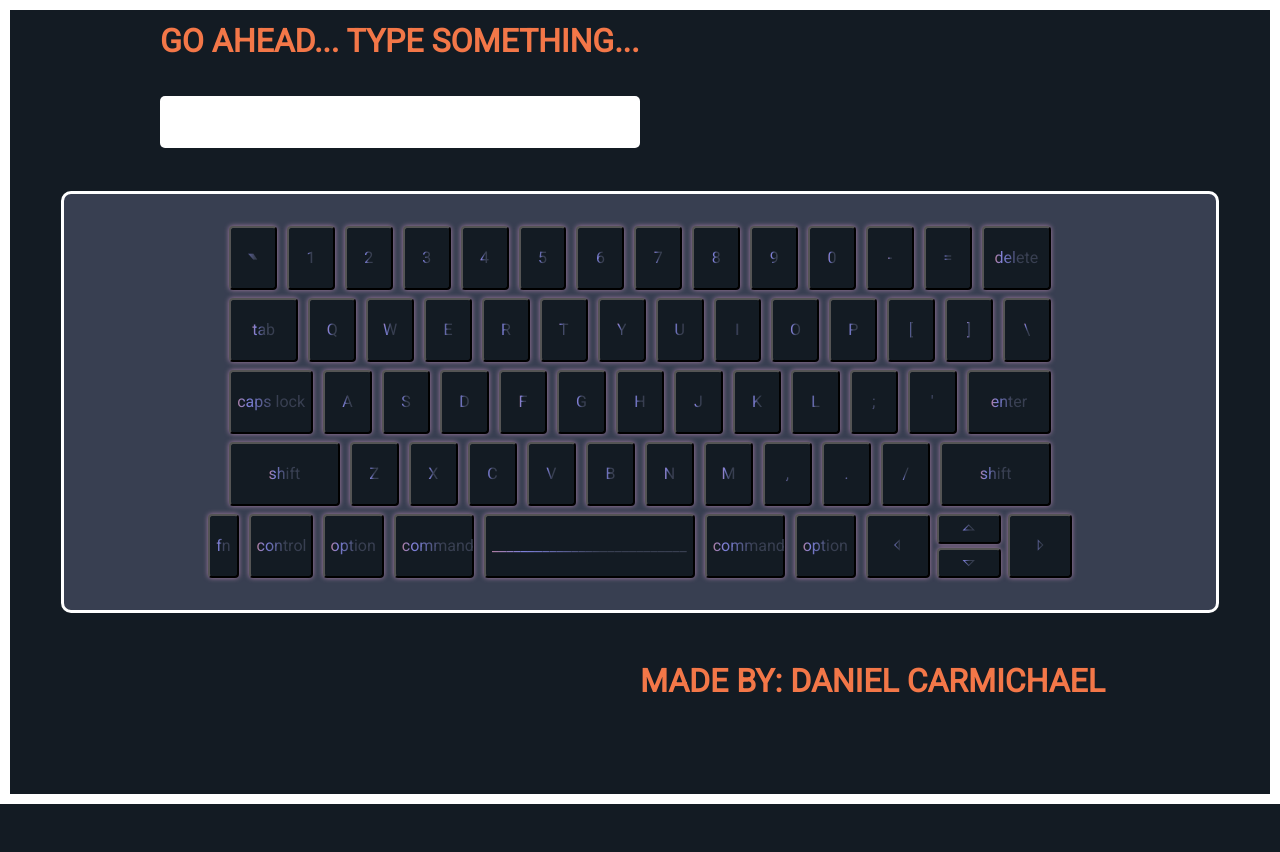
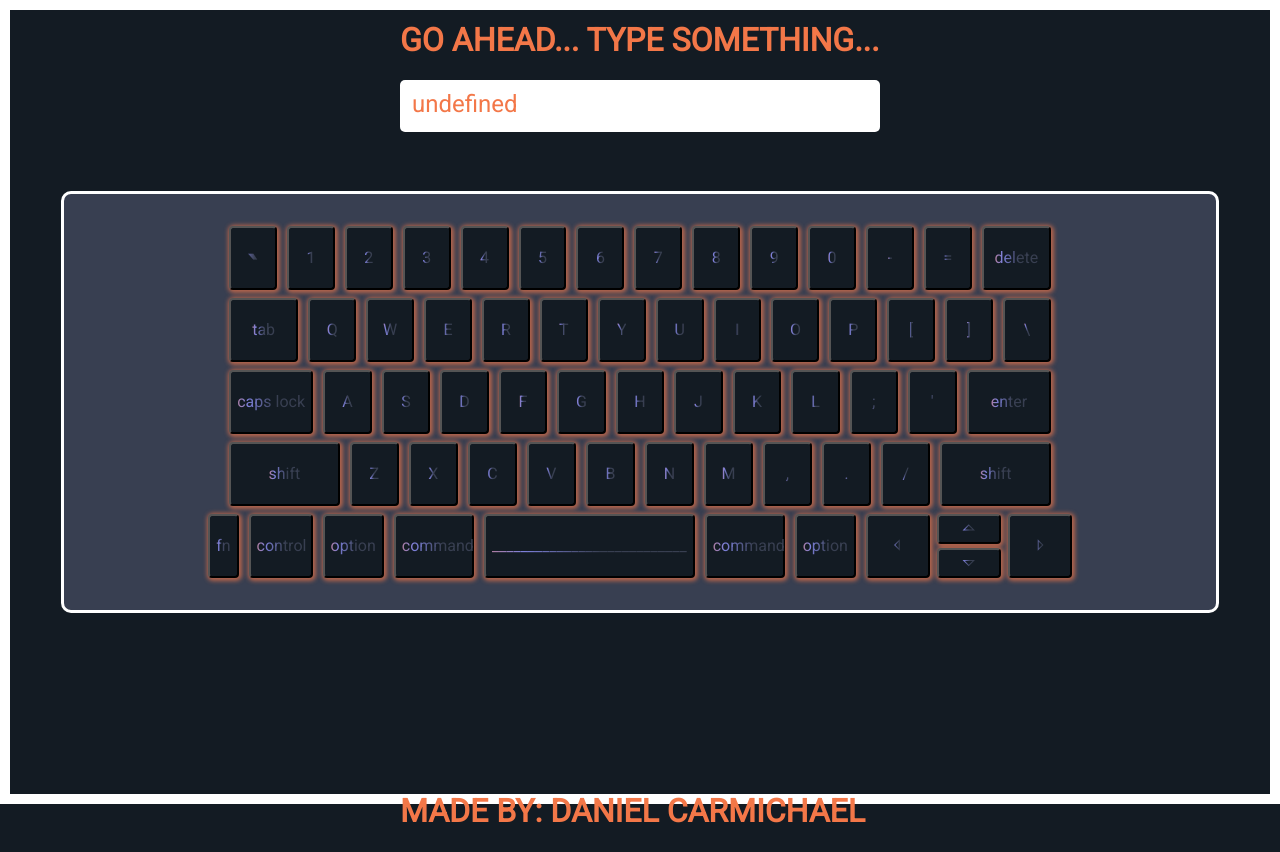
Before and after one commit to DanielCarmichaelGit/Digital-Keyboard, a plain HTML site: page index.html in a window 1280 px wide. Both pictures are taken after a click on the button "tab". Before the commit the page ends 804 px from the top, so only its background shows below. Drawn offline with nearby package versions, Linux system fonts and the light colour scheme.

Commit message:
added keyboard functionality and made it draggable

```diff
--- /dev/null
+++ b/JavaScript/addToInput.js
@@ -0,0 +1,48 @@
+var capsLock = false;
+var shift = false;
+
+function addToInput(val) {
+    var input = document.getElementById('typed').value;
+    if (shift === false && capsLock === false) {
+        input += val;
+        document.getElementById('typed').value = input
+        console.log(input)
+    }
+    else if (shift === false && capsLock === true) {
+        val = val.toUpperCase();
+        input += val;
+        document.getElementById('typed').value = input
+        console.log(input)
+    }
+    else if (shift === true && capsLock === true) {
+        input += val;
+        document.getElementById('typed').value = input
+        console.log(input)
+    }
+    else if (shift === true && capsLock === false) {
+        val = val.toUpperCase();
+        input += val;
+        document.getElementById('typed').value = input
+        console.log(input)
+    }
+    shift = false;
+}
+
+function deleteOne() {
+    var input = document.getElementById('typed').value;
+    input = input.slice(0, -1);
+    document.getElementById('typed').value = input
+}
+
+function shiftOn() {
+    shift = true;
+}
+
+function capsLockChange() {
+    if (capsLock === false) {
+        capsLock = true;
+    }
+    else {
+        capsLock = false;
+    }
+}
--- a/css/styles.css
+++ b/css/styles.css
@@ -1,5 +1,6 @@
 body {
     display: flex;
+    flex-direction: column;
     height: 98vh;
     background-color: #131B23;
     border: 10px solid white;
@@ -17,7 +18,7 @@ h1 {
     flex-wrap: wrap;
     height: 10rem;
     width: 30rem;
-    margin-top: -40rem;
+    margin-top: 3rem;
 }
 
 .text-bottom {
@@ -71,6 +72,8 @@ h1 {
     -moz-animation: as-basic-fast 6s linear infinite;
     animation: as-basic-fast 6s linear infinite;
 }
+
+.keys:
 
 @keyframes as-basic-fast {
     0%, 100% {
--- a/index.html
+++ b/index.html
@@ -17,8 +17,10 @@
         crossorigin="anonymous" referrerpolicy="no-referrer" />
     <link rel="preconnect" href="https://fonts.googleapis.com">
     <link rel="preconnect" href="https://fonts.gstatic.com" crossorigin>
-    <link href="https://fonts.googleapis.com/css2?family=Open+Sans:wght@400;700&family=Roboto&display=swap" rel="stylesheet">
+    <link href="https://fonts.googleapis.com/css2?family=Open+Sans:wght@400;700&family=Roboto&display=swap"
+        rel="stylesheet">
     <title>Stupid Little Design</title>
+    <script src="./JavaScript/addToInput.js"></script>
 </head>
 
 <body>
@@ -30,101 +32,106 @@
     </div>
     <div id="keyboard">
         <div class="keyboard-layout">
-            <button id="escape" class="keys">esc</button>
-            <button class="keys f-key">f1</button>
-            <button class="keys f-key">f2</button>
-            <button class="keys f-key">f3</button>
-            <button class="keys f-key">f4</button>
-            <button class="keys f-key">f5</button>
-            <button class="keys f-key">f6</button>
-            <button class="keys f-key">f7</button>
-            <button class="keys f-key">f8</button>
-            <button class="keys f-key">f9</button>
-            <button class="keys f-key">f0</button>
+            <button onClick="addToInput()" id="escape" class="keys">esc</button>
+            <button onClick="addToInput()" class="keys f-key">f1</button>
+            <button onClick="addToInput()" class="keys f-key">f2</button>
+            <button onClick="addToInput()" class="keys f-key">f3</button>
+            <button onClick="addToInput()" class="keys f-key">f4</button>
+            <button onClick="addToInput()" class="keys f-key">f5</button>
+            <button onClick="addToInput()" class="keys f-key">f6</button>
+            <button onClick="addToInput()" class="keys f-key">f7</button>
+            <button onClick="addToInput()" class="keys f-key">f8</button>
+            <button onClick="addToInput()" class="keys f-key">f9</button>
+            <button onClick="addToInput()" class="keys f-key">f0</button>
             <div class="row">
-                <button class="keys nums"><h1 class="linear-wipe">`</h1></button>
-                <button class="keys nums"><a class="linear-wipe">1</a></button>
-                <button class="keys nums"><a class="linear-wipe">2</a></button>
-                <button class="keys nums"><a class="linear-wipe">3</a></button>
-                <button class="keys nums"><a class="linear-wipe">4</a></button>
-                <button class="keys nums"><a class="linear-wipe">5</a></button>
-                <button class="keys nums"><a class="linear-wipe">6</a></button>
-                <button class="keys nums"><a class="linear-wipe">7</a></button>
-                <button class="keys nums"><a class="linear-wipe">8</a></button>
-                <button class="keys nums"><a class="linear-wipe">9</a></button>
-                <button class="keys nums"><a class="linear-wipe">0</a></button>
-                <button id="minus" class="keys"><a class="linear-wipe">-</a></button>
-                <button id="equal" class="keys"><a class="linear-wipe">=</a></button>
-                <button id="delete" class="keys"><a class="linear-wipe">delete</a></button>
+                <button onClick="addToInput(`)" class="keys nums">
+                    <h1 class="linear-wipe">`</h1>
+                </button>
+                <button onClick="addToInput(1)" class="keys nums"><a class="linear-wipe">1</a></button>
+                <button onClick="addToInput(2)" class="keys nums"><a class="linear-wipe">2</a></button>
+                <button onClick="addToInput(3)" class="keys nums"><a class="linear-wipe">3</a></button>
+                <button onClick="addToInput(4)" class="keys nums"><a class="linear-wipe">4</a></button>
+                <button onClick="addToInput(5)" class="keys nums"><a class="linear-wipe">5</a></button>
+                <button onClick="addToInput(6)" class="keys nums"><a class="linear-wipe">6</a></button>
+                <button onClick="addToInput(7)" class="keys nums"><a class="linear-wipe">7</a></button>
+                <button onClick="addToInput(8)" class="keys nums"><a class="linear-wipe">8</a></button>
+                <button onClick="addToInput(9)" class="keys nums"><a class="linear-wipe">9</a></button>
+                <button onClick="addToInput(0)" class="keys nums"><a class="linear-wipe">0</a></button>
+                <button onClick="addToInput('-')" id="minus" class="keys"><a class="linear-wipe">-</a></button>
+                <button onClick="addToInput('=')" id="equal" class="keys"><a class="linear-wipe">=</a></button>
+                <button onClick="deleteOne()" id="delete" class="keys"><a class="linear-wipe">delete</a></button>
             </div>
             <div class="row">
-                <button id="tab" class="keys"><a class="linear-wipe">tab</a></button>
-                <button class="keys"><a class="linear-wipe">Q</a></button>
-                <button class="keys"><a class="linear-wipe">W</a></button>
-                <button class="keys"><a class="linear-wipe">E</a></button>
-                <button class="keys"><a class="linear-wipe">R</a></button>
-                <button class="keys"><a class="linear-wipe">T</a></button>
-                <button class="keys"><a class="linear-wipe">Y</a></button>
-                <button class="keys"><a class="linear-wipe">U</a></button>
-                <button class="keys"><a class="linear-wipe">I</a></button>
-                <button class="keys"><a class="linear-wipe">O</a></button>
-                <button class="keys"><a class="linear-wipe">P</a></button>
-                <button id="open-bracket" class="keys"><a class="linear-wipe">[</a></button>
-                <button id="close-bracket" class="keys"><a class="linear-wipe">]</a></button>
-                <button id="b-slash" class="keys"><a class="linear-wipe">\</a></button>
+                <button onClick="addToInput()" id="tab" class="keys"><a class="linear-wipe">tab</a></button>
+                <button onClick="addToInput('q')" class="keys"><a class="linear-wipe">Q</a></button>
+                <button onClick="addToInput('w')" class="keys"><a class="linear-wipe">W</a></button>
+                <button onClick="addToInput('e')" class="keys"><a class="linear-wipe">E</a></button>
+                <button onClick="addToInput('r')" class="keys"><a class="linear-wipe">R</a></button>
+                <button onClick="addToInput('t')" class="keys"><a class="linear-wipe">T</a></button>
+                <button onClick="addToInput('y')" class="keys"><a class="linear-wipe">Y</a></button>
+                <button onClick="addToInput(u)" class="keys"><a class="linear-wipe">U</a></button>
+                <button onClick="addToInput(i)" class="keys"><a class="linear-wipe">I</a></button>
+                <button onClick="addToInput('o')" class="keys"><a class="linear-wipe">O</a></button>
+                <button onClick="addToInput('p')" class="keys"><a class="linear-wipe">P</a></button>
+                <button onClick="addToInput('[')" id="open-bracket" class="keys"><a class="linear-wipe">[</a></button>
+                <button onClick="addToInput(']')" id="close-bracket" class="keys"><a class="linear-wipe">]</a></button>
+                <button onClick="addToInput('\')" id="b-slash" class="keys"><a class="linear-wipe">\</a></button>
             </div>
             <div class="row">
-                <button id="caps" class="keys"><a class="linear-wipe">caps lock</a></button>
-                <button class="keys"><a class="linear-wipe">A</a></button>
-                <button class="keys"><a class="linear-wipe">S</a></button>
-                <button class="keys"><a class="linear-wipe">D</a></button>
-                <button class="keys"><a class="linear-wipe">F</a></button>
-                <button class="keys"><a class="linear-wipe">G</a></button>
-                <button class="keys"><a class="linear-wipe">H</a></button>
-                <button class="keys"><a class="linear-wipe">J</a></button>
-                <button class="keys"><a class="linear-wipe">K</a></button>
-                <button class="keys"><a class="linear-wipe">L</a></button>
-                <button class="keys"><a class="linear-wipe">;</a></button>
-                <button class="keys"><a class="linear-wipe">'</a></button>
-                <button id="enter" class="keys"><a class="linear-wipe">enter</a></button>
+                <button onClick="capsLockChange()" id="caps" class="keys"><a class="linear-wipe">caps lock</a></button>
+                <button onClick="addToInput('a')" class="keys"><a class="linear-wipe">A</a></button>
+                <button onClick="addToInput('s')" class="keys"><a class="linear-wipe">S</a></button>
+                <button onClick="addToInput('d')" class="keys"><a class="linear-wipe">D</a></button>
+                <button onClick="addToInput('f')" class="keys"><a class="linear-wipe">F</a></button>
+                <button onClick="addToInput('g')" class="keys"><a class="linear-wipe">G</a></button>
+                <button onClick="addToInput('h')" class="keys"><a class="linear-wipe">H</a></button>
+                <button onClick="addToInput('j')" class="keys"><a class="linear-wipe">J</a></button>
+                <button onClick="addToInput('k')" class="keys"><a class="linear-wipe">K</a></button>
+                <button onClick="addToInput('l')" class="keys"><a class="linear-wipe">L</a></button>
+                <button onClick="addToInput(';')" class="keys"><a class="linear-wipe">;</a></button>
+                <button onClick="addToInput(''')" class="keys"><a class="linear-wipe">'</a></button>
+                <button onClick="addToInput()" id="enter" class="keys"><a class="linear-wipe">enter</a></button>
             </div>
             <div class="row">
-                <button id="left-shift" class="keys"><a class="linear-wipe">shift</a></button>
-                <button class="keys"><a class="linear-wipe">Z</a></button>
-                <button class="keys"><a class="linear-wipe">X</a></button>
-                <button class="keys"><a class="linear-wipe">C</a></button>
-                <button class="keys"><a class="linear-wipe">V</a></button>
-                <button class="keys"><a class="linear-wipe">B</a></button>
-                <button class="keys"><a class="linear-wipe">N</a></button>
-                <button class="keys"><a class="linear-wipe">M</a></button>
-                <button id="comma" class="keys"><a class="linear-wipe">,</a></button>
-                <button id="period" class="keys"><a class="linear-wipe">.</a></button>
-                <button id="f-slash" class="keys"><a class="linear-wipe">/</a></button>
-                <button id="right-shift" class="keys"><a class="linear-wipe">shift</a></button>
+                <button onClick="shiftOn()" id="left-shift" class="keys"><a class="linear-wipe">shift</a></button>
+                <button onClick="addToInput('z')" class="keys"><a class="linear-wipe">Z</a></button>
+                <button onClick="addToInput('x')" class="keys"><a class="linear-wipe">X</a></button>
+                <button onClick="addToInput('c')" class="keys"><a class="linear-wipe">C</a></button>
+                <button onClick="addToInput('v')" class="keys"><a class="linear-wipe">V</a></button>
+                <button onClick="addToInput('v')" class="keys"><a class="linear-wipe">B</a></button>
+                <button onClick="addToInput('b')" class="keys"><a class="linear-wipe">N</a></button>
+                <button onClick="addToInput('n')" class="keys"><a class="linear-wipe">M</a></button>
+                <button onClick="addToInput('m')" id="comma" class="keys"><a class="linear-wipe">,</a></button>
+                <button onClick="addToInput(',')" id="period" class="keys"><a class="linear-wipe">.</a></button>
+                <button onClick="addToInput('.')" id="f-slash" class="keys"><a class="linear-wipe">/</a></button>
+                <button onClick="addToInput('/')" id="right-shift" class="keys"><a class="linear-wipe">shift</a></button>
             </div>
             <div class="row">
-                <button id="fn" class="keys"><a class="linear-wipe">fn</a></button>
-                <button id="control" class="keys"><a class="linear-wipe">control</a></button>
-                <button id="left-option" class="keys"><a class="linear-wipe">option</a></button>
-                <button id="left-command" class="keys"><a class="linear-wipe">command</a></button>
-                <button id="space" class="keys"><a class="linear-wipe">___________________________</a></button>
-                <button id="right-command" class="keys"><a class="linear-wipe">command</a></button>
-                <button id="right-option" class="keys"><a class="linear-wipe">option</a></button>
+                <button onClick="addToInput()" id="fn" class="keys"><a class="linear-wipe">fn</a></button>
+                <button onClick="addToInput()" id="control" class="keys"><a class="linear-wipe">control</a></button>
+                <button onClick="addToInput()" id="left-option" class="keys"><a class="linear-wipe">option</a></button>
+                <button onClick="addToInput()" id="left-command" class="keys"><a
+                        class="linear-wipe">command</a></button>
+                <button onClick="addToInput(' ')" id="space" class="keys"><a
+                        class="linear-wipe">___________________________</a></button>
+                <button onClick="addToInput()" id="right-command" class="keys"><a
+                        class="linear-wipe">command</a></button>
+                <button onClick="addToInput()" id="right-option" class="keys"><a class="linear-wipe">option</a></button>
                 <div class="directional-pad">
-                    <button id="left-arrow" class="keys d-pad">
+                    <button onClick="addToInput()" id="left-arrow" class="keys d-pad">
                         <a class="linear-wipe"><i class="las la-caret-left"></i></a>
                     </button>
                     <div class="d-pad-column">
-                        <button id="up-arrow" class="keys d-pad">
+                        <button onClick="addToInput()" id="up-arrow" class="keys d-pad">
                             <a class="linear-wipe">
                                 <i class="las la-caret-up"></i>
                             </a>
                         </button>
-                        <button id="down-arrow" class="keys d-pad">
+                        <button onClick="addToInput()" id="down-arrow" class="keys d-pad">
                             <a class="linear-wipe"><i class="las la-caret-down"></i></a>
                         </button>
                     </div>
-                    <button id="right-arrow" class="keys d-pad">
+                    <button onClick="addToInput()" id="right-arrow" class="keys d-pad">
                         <a class="linear-wipe">
                             <i class="las la-caret-right"></i>
                         </a>
@@ -182,4 +189,5 @@
         }
     </script>
 </body>
+
 </html>
```
Lines whose indentation alone changed are shown as unchanged.
